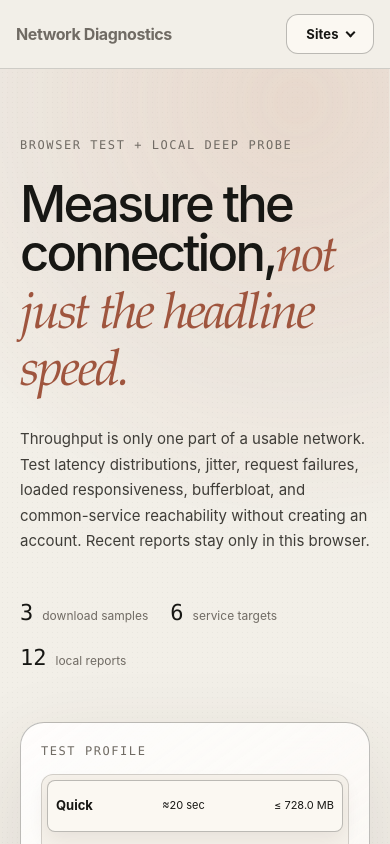
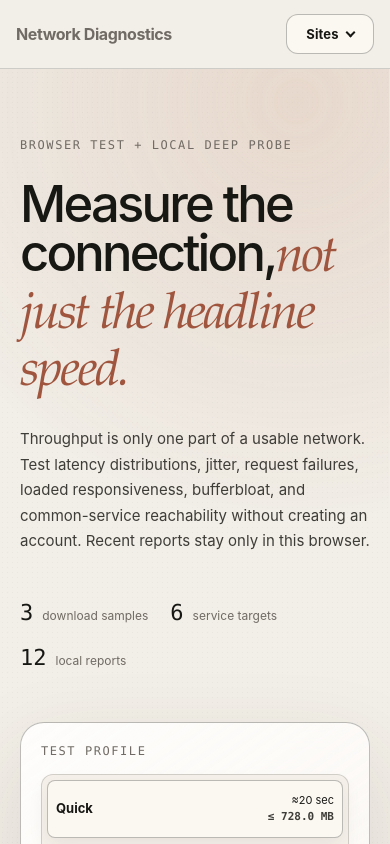
Before and after one commit to JohnnyZLi/Network-Diagnostics-Suite, a React (Vite) app: page / in a window 390 px wide. Shown: the top 844 px of the page. Built offline with nearby package versions, Linux system fonts and the light colour scheme.

Commit message:
Fit duration and data cap without overflow

```diff
--- a/src/test-controls.css
+++ b/src/test-controls.css
@@ -7,11 +7,15 @@
 
 .mode-option {
   min-width: 0;
-  min-height: 68px;
+  min-height: 84px;
   display: grid;
   align-content: center;
-  gap: 5px;
+  gap: 4px;
   overflow: hidden;
+}
+
+.path-selector .mode-option {
+  min-height: 68px;
 }
 
 .mode-option span,
@@ -27,21 +31,38 @@
   line-height: 1.25;
 }
 
+.mode-option__cap {
+  color: var(--muted-strong);
+  font-family: var(--jl-font-mono);
+  font-size: 10px;
+  font-weight: 600;
+}
+
 @media (max-width: 760px) {
   .mode-selector {
     grid-template-columns: 1fr;
   }
 
   .mode-option {
+    min-height: 58px;
+    grid-template-columns: minmax(0, 1fr) auto;
+    gap: 2px 16px;
+    align-items: center;
+  }
+
+  .mode-option > span {
+    grid-row: 1 / span 2;
+  }
+
+  .mode-option small {
+    text-align: right;
+  }
+
+  .path-selector .mode-option {
     min-height: 52px;
     display: flex;
     align-items: center;
     justify-content: space-between;
     gap: 16px;
   }
-
-  .mode-option small {
-    flex: 0 1 auto;
-    text-align: right;
-  }
 }
```
